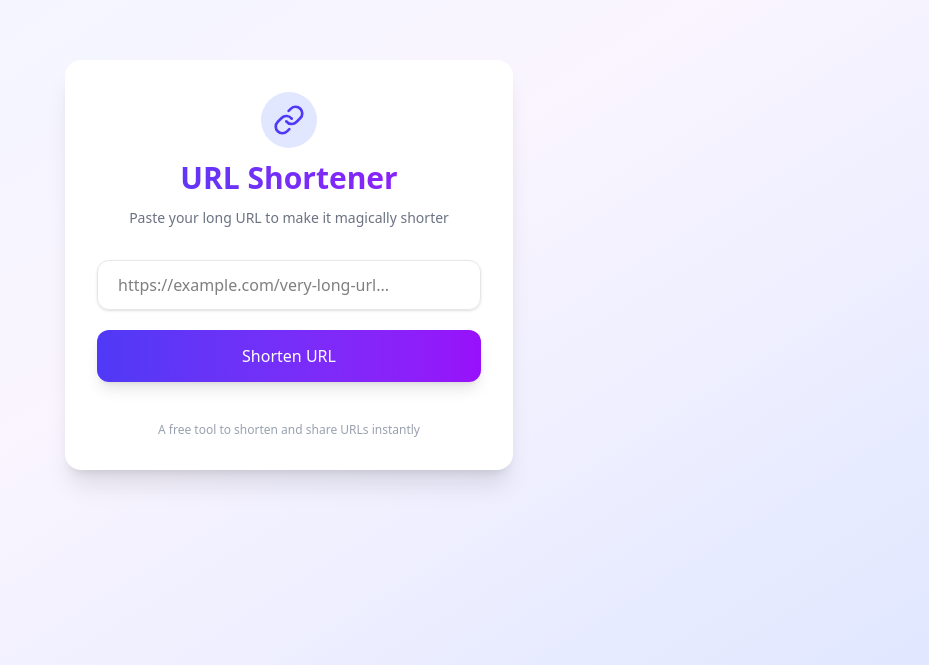
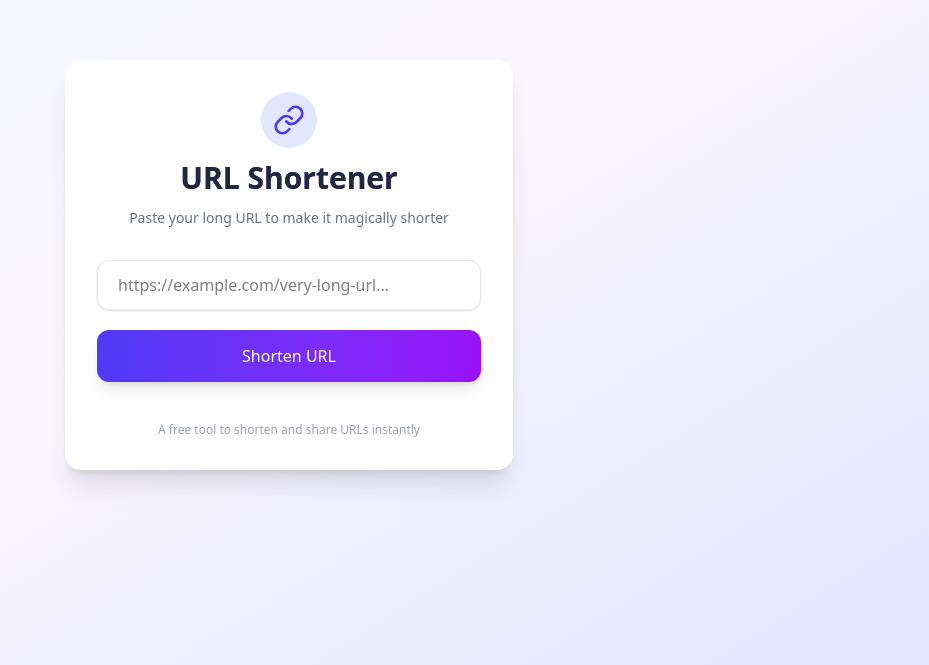
Before and after one commit to soumadip-dev/URL-Shortener-MERN, a React (Vite) app in the folder frontend/: page / in a window 1280 px wide. Shown: the part 135-800 px from the top of the page, without its empty margins (351-1280 px from the left). Built offline with nearby package versions, Linux system fonts and the light colour scheme.

Commit message:
fix: resolve error in Header component

```diff
--- a/frontend/src/components/Header.jsx
+++ b/frontend/src/components/Header.jsx
@@ -9,7 +9,7 @@ const Header = () => {
             <LinkIcon className="w-8 h-8 text-indigo-600" />
           </div>
         </div>
-        <h1 className="text-3xl font-bold text-gray-800 bg-gradient-to-r from-indigo-600 to-purple-600 bg-clip-text text-transparent">
+        <h1 className="text-3xl font-bold text-gray-800 bg-gradient-to-r from-indigo-600 to-purple-600 bg-clip-text">
           URL Shortener
         </h1>
         <p className="text-gray-500 text-sm">Paste your long URL to make it magically shorter</p>
```
